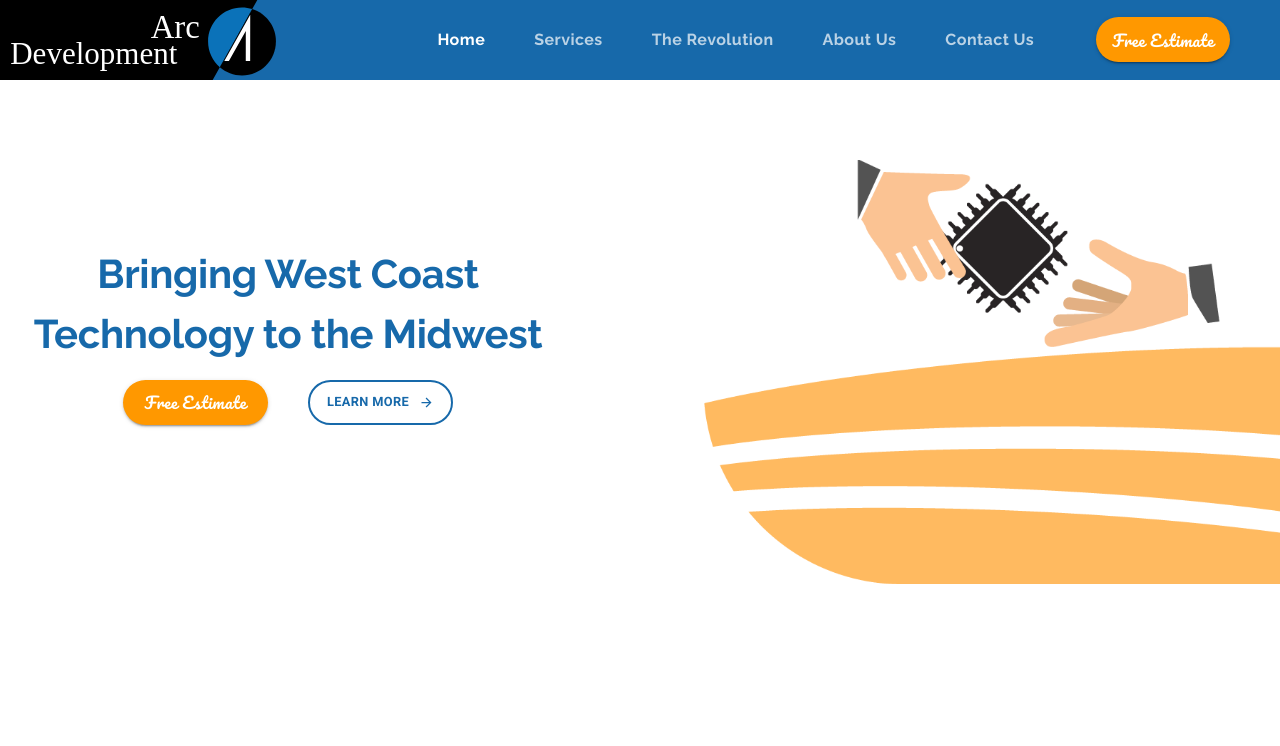
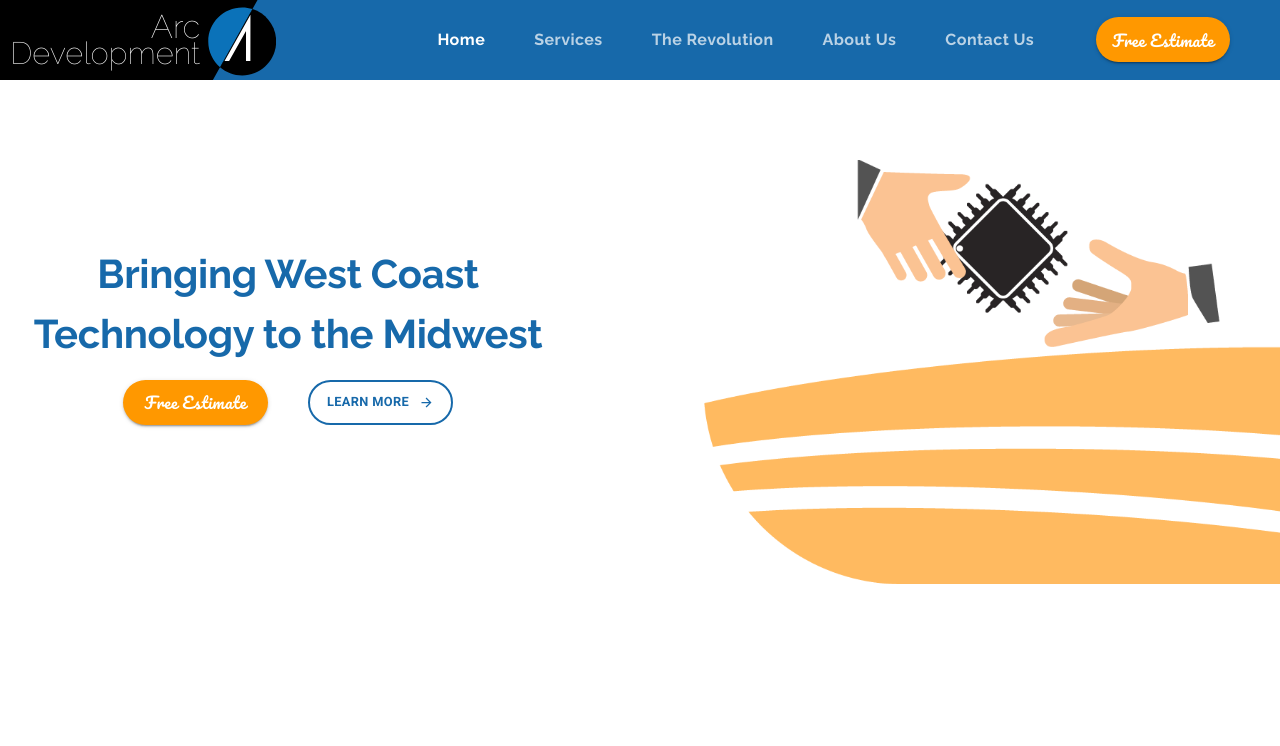
Before and after one commit to samandar-boymurodov/Arc-Development, a React (Create React App) app: page / in a window 1280 px wide. Shown: the top 746 px of the page. Built offline with nearby package versions, Linux system fonts and the light colour scheme.

Commit message:
logo text is fixed

```diff
--- a/src/components/UI/Header.js
+++ b/src/components/UI/Header.js
@@ -353,15 +353,59 @@
       <ElevationScroll>
         <AppBar classes={{ root: classes.appBar }} color="primary">
           <Toolbar disableGutters>
-            <img
-              src={logo}
-              alt="Company Logo"
+            <svg
               className={classes.logo}
               onClick={() => {
                 history.push("/");
                 setTab(0);
               }}
-            />
+              id="Layer_1"
+              xmlns="http://www.w3.org/2000/svg"
+              viewBox="0 0 480 139"
+            >
+              <style>{`.st0{fill:none}.st1{fill:#fff}.st2{font-family:Raleway; font-weight: 100;}.st6{fill:none;stroke:#000;stroke-width:3;stroke-miterlimit:10}`}</style>
+              <path d="M448.07-1l-9.62 17.24-8.36 14.96L369.93 139H-1V-1z" />
+              <path class="st0" d="M-1 139h479.92v.01H-1z" />
+              <text
+                transform="translate(261.994 65.233)"
+                class="st1 st2"
+                font-size="57"
+              >
+                Arc
+              </text>
+              <text
+                transform="translate(17.692 112.015)"
+                class="st1 st2"
+                font-size="54"
+              >
+                Development
+              </text>
+              <path
+                class="st0"
+                d="M382.44 116.43l47.65-85.23 8.36-14.96M369.83 139l-.01.01L362 153"
+              />
+              <path
+                d="M438.76 15.76l-56.42 100.91c-12.52-10.83-20.45-26.82-20.45-44.67 0-32.58 26.42-59 59-59 6.23 0 12.24.97 17.87 2.76z"
+                fill="#0b72b9"
+              />
+              <path d="M479.89 72c0 32.58-26.42 59-59 59-14.73 0-28.21-5.4-38.55-14.33l56.42-100.91c23.85 7.57 41.13 29.89 41.13 56.24z" />
+              <g id="Group_186" transform="translate(30.153 11.413)">
+                <g id="Group_185">
+                  <g id="Words">
+                    <path
+                      id="Path_59"
+                      class="st1"
+                      d="M405.05 14.4l-.09 80.38-7.67-.01.06-52.25-29.4 52.21-7.94-.01 45.04-80.32z"
+                    />
+                  </g>
+                </g>
+              </g>
+              <path
+                class="st0"
+                d="M457-17l-8.93 16-9.62 17.24-8.36 14.96L369.93 139l-.01.01L361 155"
+              />
+            </svg>
+
             <Hidden mdDown>{tabs}</Hidden>
             <Hidden lgUp>{drawer}</Hidden>
           </Toolbar>
```
